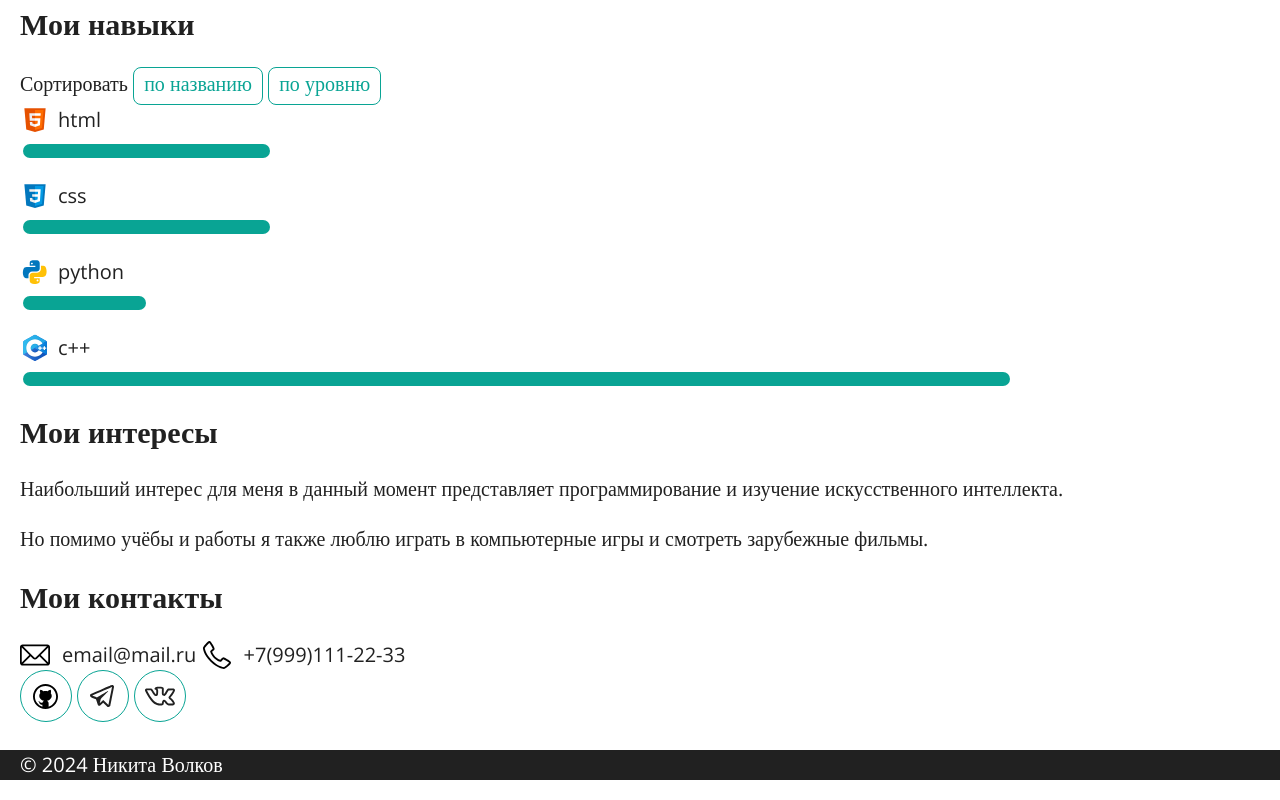
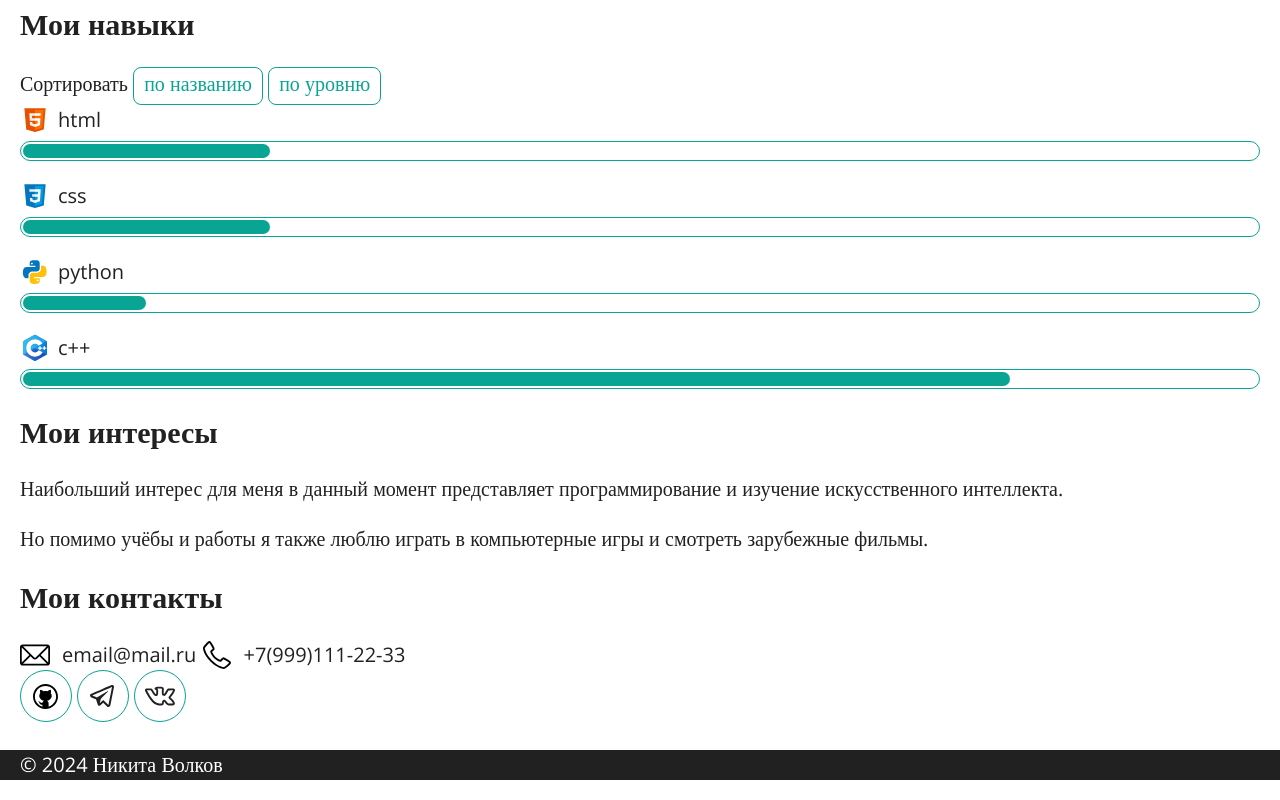
Before and after one commit to GenaTriXXX/portfolio, a plain HTML site: page index.html in a window 1280 px wide. Shown: the part 1035-1835 px from the top of the page. Drawn offline with nearby package versions, Linux system fonts and the light colour scheme.

Commit message:
Правки

```diff
--- a/css/style.css
+++ b/css/style.css
@@ -205,13 +205,14 @@ button:hover {
     margin: 4px 0 20px;
     padding: 2px;
     font-size: 0;
-    border: 1px solid var(--bg-color);
+    border: 1px solid var(--green);
     border-radius: 16px;
 }
 
 .skill-level div {
     height: 14px;
     background-color: var(--green);
+    border: 1px;
     border-radius: 8px;
 }
 
```
